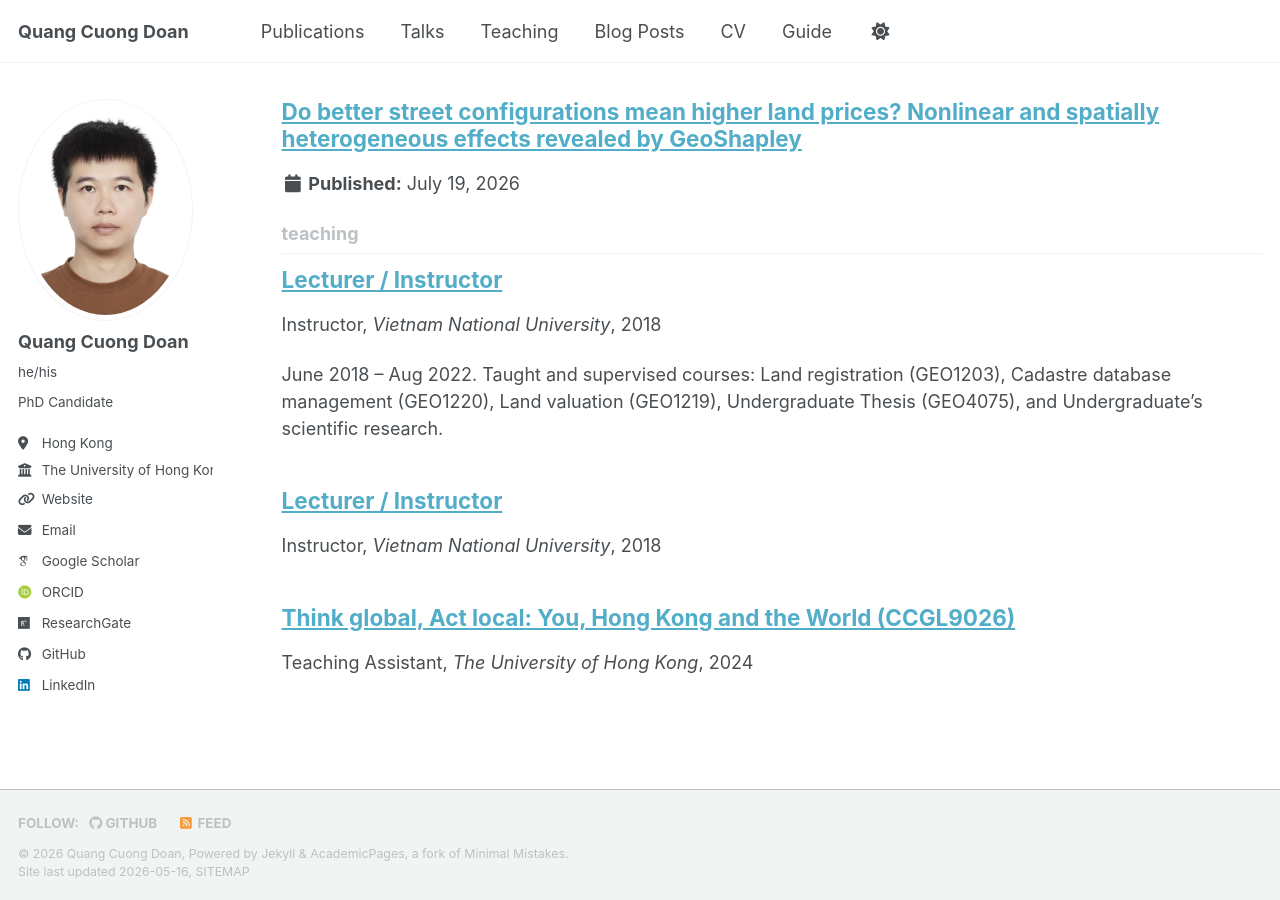
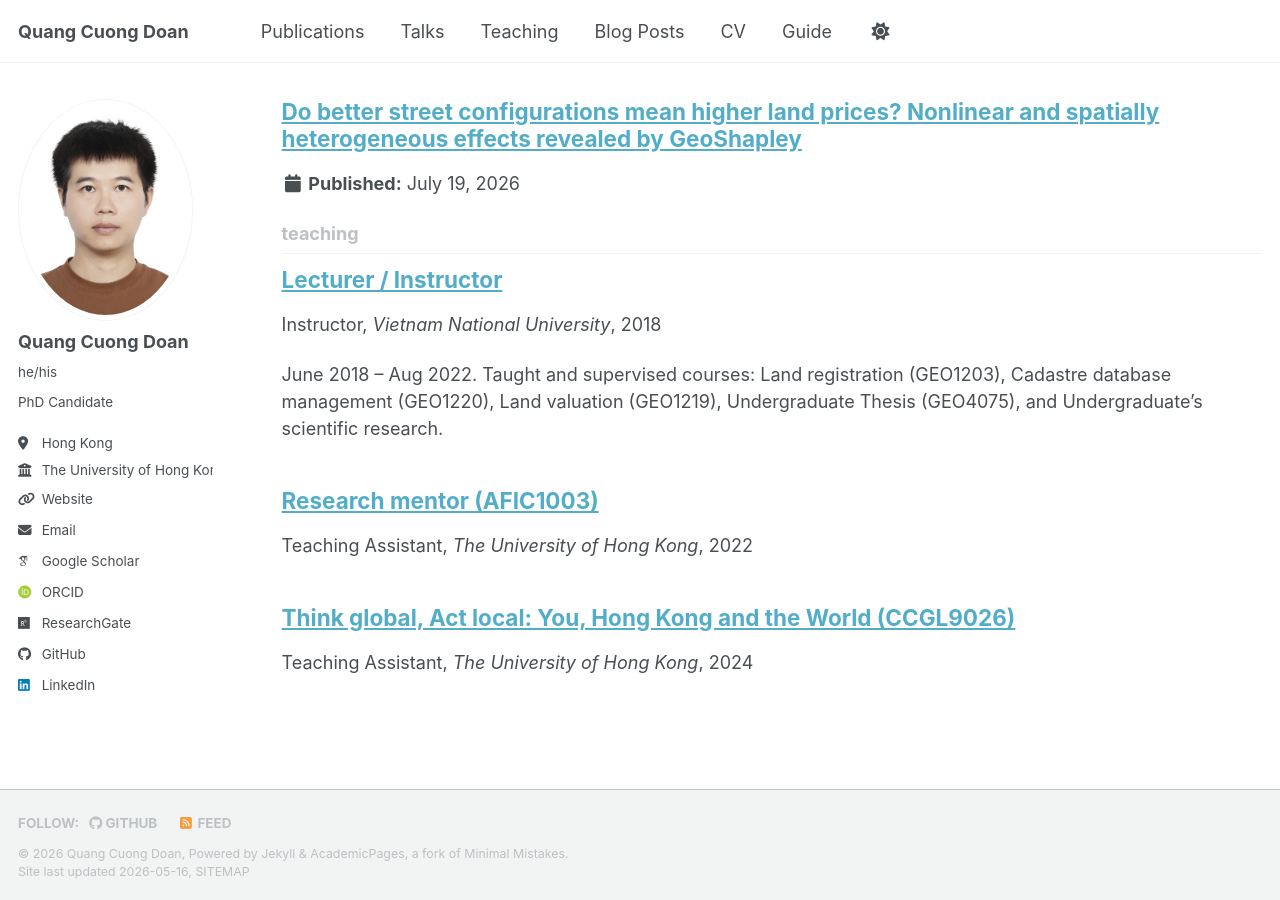
Before and after one commit to cuonghku95/cuonghku95.github.io, a Jekyll site: the page built from _pages/collection-archive.html, in a window 1280 px wide and 900 px high, scrolled down 4640 px. Built offline with Jekyll 4.4.1, drawn with Linux system fonts in a browser that asks for light colours; some web fonts are replaced; a script bundle is joined from its source files by our own code; library files that are not in the unit come from our copies.

Commit message:
Update 2022-09-01-afic1003-hku.md

```diff
--- a/_teaching/2022-09-01-afic1003-hku.md
+++ b/_teaching/2022-09-01-afic1003-hku.md
@@ -1,10 +1,10 @@
 ---
-title: "Lecturer / Instructor"
+layout: teaching
+title: "Research mentor (AFIC1003)"
 collection: teaching
-type: "Instructor"
-permalink: /teaching/2018-06-01-instructor-vnu
-venue: "Vietnam National University"
-date: 2018-06-01
-description: |
-  June 2018 – Aug 2022. Taught and supervised courses: Land registration (GEO1203), Cadastre database management (GEO1220), Land valuation (GEO1219), Undergraduate Thesis (GEO4075), and Undergraduate's scientific research.
+type: "Teaching Assistant"
+permalink: /teaching/2022-09-01-afic1003-hku
+venue: "The University of Hong Kong"
+date: 2022-09-01
+description: "Semester 1, 2022 - 2023"
 ---
```
